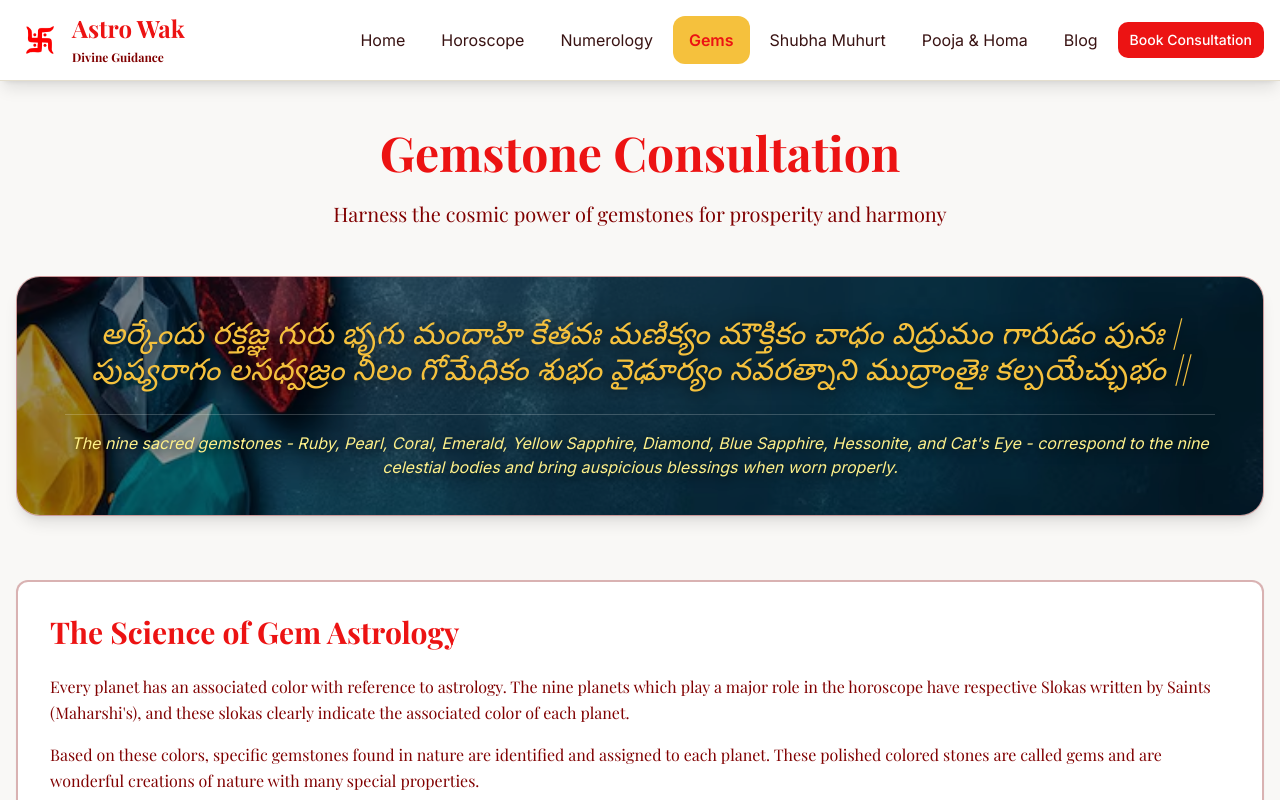
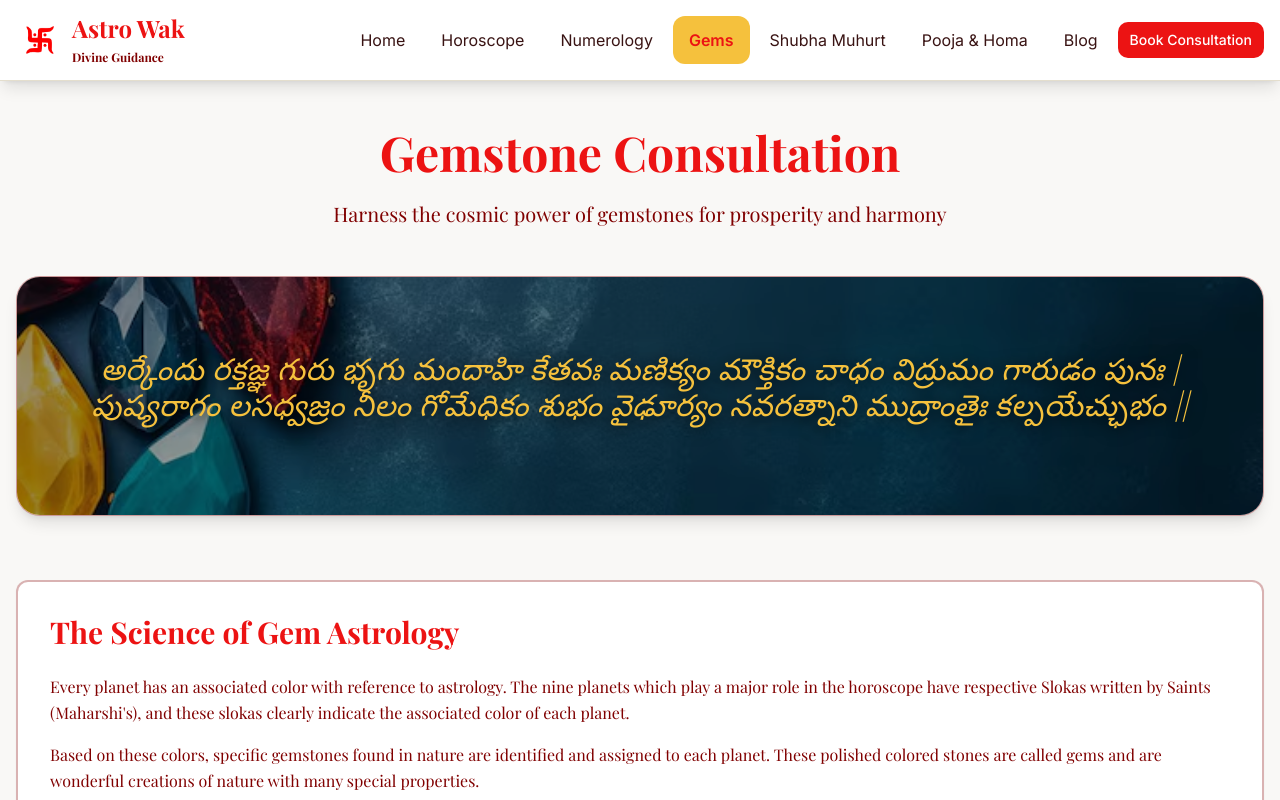
Before and after one commit to GarudaSeva/astro-wak-frontend, a React (Vite) app: page /gems in a window 1280 px wide. Shown: the top 800 px of the page. Built offline with nearby package versions, Linux system fonts and the light colour scheme; the HTML template or start-up script is replaced by a standard one.

Commit message:
remove translation in sloka cards

```diff
--- a/src/pages/Gems.tsx
+++ b/src/pages/Gems.tsx
@@ -50,7 +50,7 @@ const Gems = () => {
         <div className="mb-16">
           <SlokaCard
             sloka="అర్కేందు రక్తజ్ఞ గురు భృగు మందాహి కేతవః మణిక్యం మౌక్తికం చాధం విద్రుమం గారుడం పునః | పుష్యరాగం లసధ్వజ్రం నీలం గోమేధికం శుభం వైఢూర్యం నవరత్నాని ముద్రాంతైః కల్పయేచ్ఛుభం ||"
-            translation="The nine sacred gemstones - Ruby, Pearl, Coral, Emerald, Yellow Sapphire, Diamond, Blue Sapphire, Hessonite, and Cat's Eye - correspond to the nine celestial bodies and bring auspicious blessings when worn properly."
+            // translation="The nine sacred gemstones - Ruby, Pearl, Coral, Emerald, Yellow Sapphire, Diamond, Blue Sapphire, Hessonite, and Cat's Eye - correspond to the nine celestial bodies and bring auspicious blessings when worn properly."
             image={gemsBanner}
             opacity={2.6}
             // height="h-70"
--- a/src/pages/PoojaHoma.tsx
+++ b/src/pages/PoojaHoma.tsx
@@ -34,7 +34,7 @@ const PoojaHoma = () => {
           <div className="mb-16">
             <SlokaCard
               sloka="ఓం సర్వమంగళమాంగళ్యే శివే సర్వార్థ సాధికే శరణ్యే త్రయంబకే గౌరీ నారాయణీ నమోస్తుతే||"
-              translation="Om, to the One who is the auspiciousness of all that is auspicious..."
+              // translation="Om, to the One who is the auspiciousness of all that is auspicious..."
               image={poojasBanner}
             />
           </div>
--- a/src/pages/ShubhaMuhurt.tsx
+++ b/src/pages/ShubhaMuhurt.tsx
@@ -55,7 +55,7 @@ const ShubhaMuhurt = () => {
         <div className="mb-16">
           <SlokaCard
             sloka="ఆదిత్యాది గ్రహస్సర్వేః సనక్షత్రాణాం స్వరాశయః కుర్వంతు మంగళమ్ నిత్యం యస్త్యైషా లగ్న పత్రికా||"
-            translation="May all planets starting from the Sun, along with the constellations in their respective houses, always bestow auspiciousness as indicated in this lagna patrika (time chart)."
+            // translation="May all planets starting from the Sun, along with the constellations in their respective houses, always bestow auspiciousness as indicated in this lagna patrika (time chart)."
             image={genStoneBanner}
             opacity={1.9}
           />
```
Also changed, not shown: 1 other file (tests, documents, lock files or other folders).
